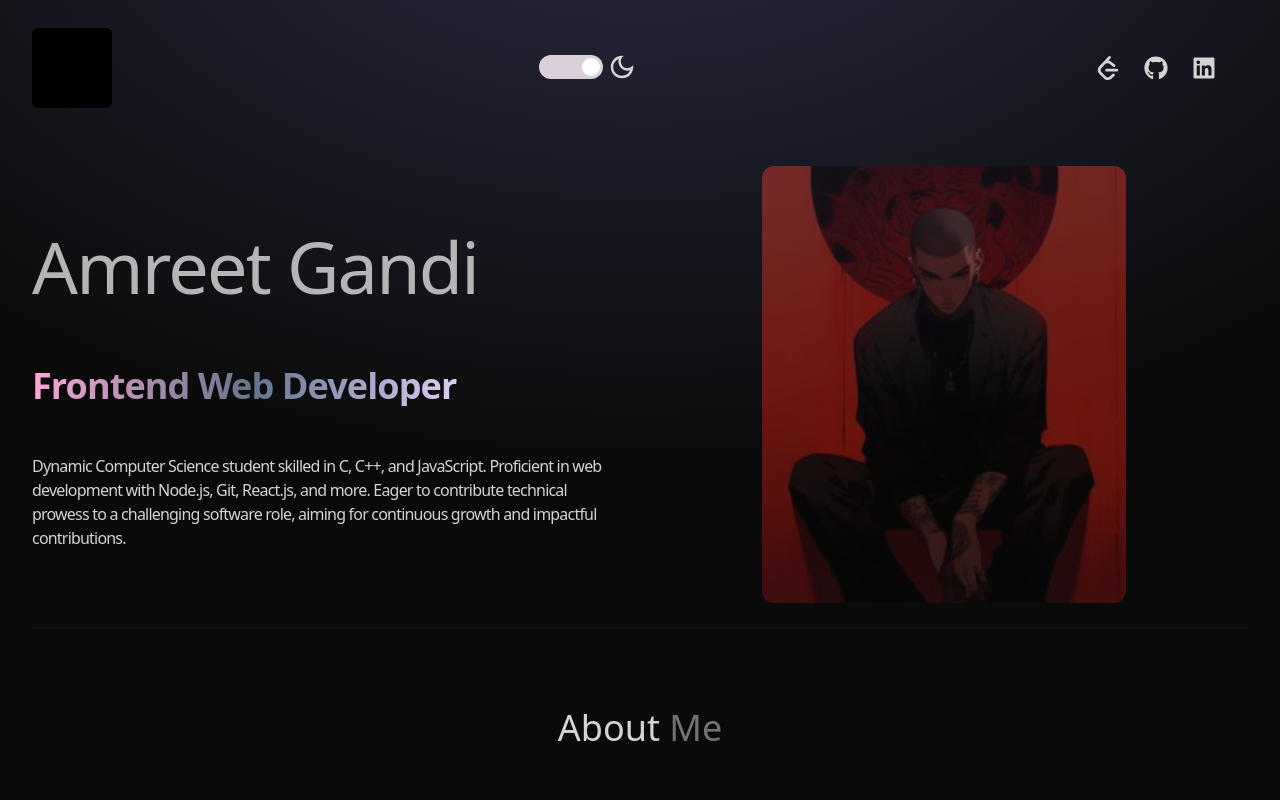
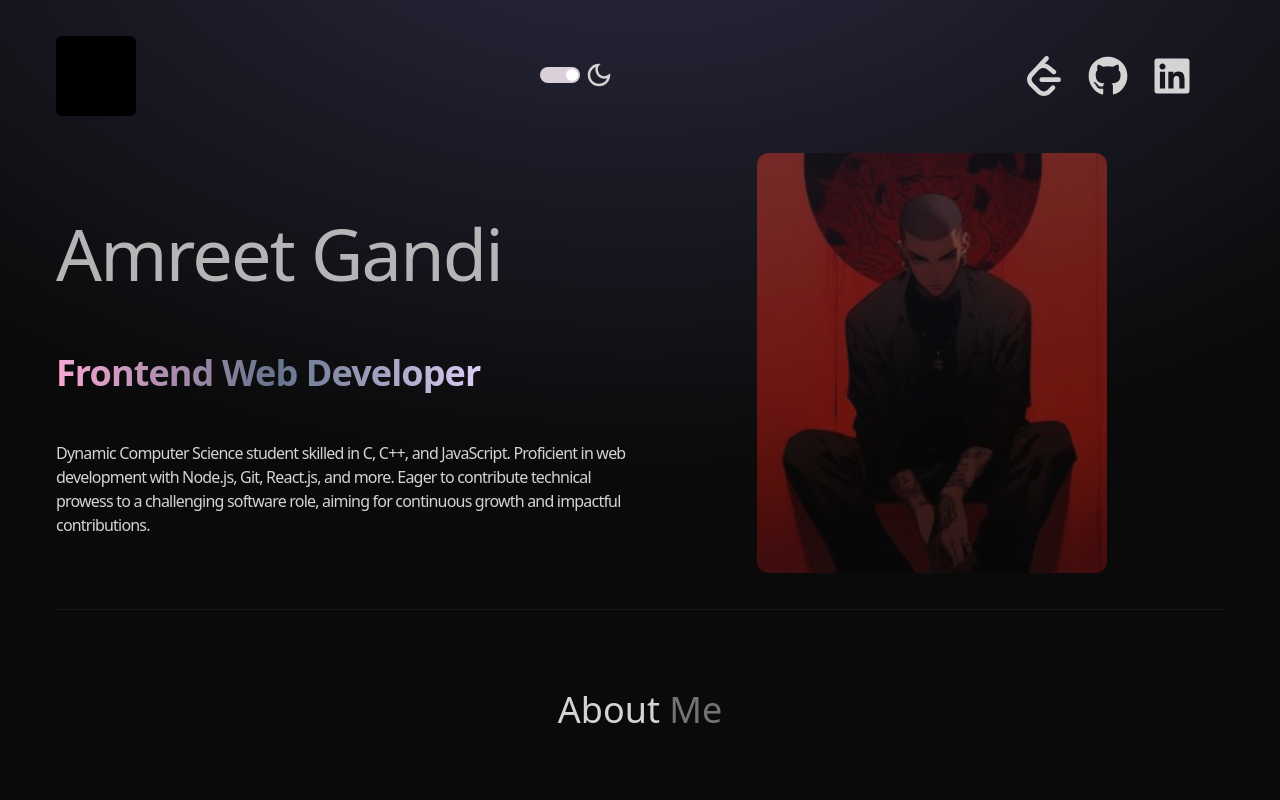
Before and after one commit to Aamreet/Portfolio-react, a React (Vite) app: page / in a window 1280 px wide. Shown: the top 800 px of the page. Built offline with nearby package versions, Linux system fonts and the light colour scheme; grey boxes are pictures that could not be loaded.

Commit message:
change the stylesheets

```diff
--- a/src/App.css
+++ b/src/App.css
@@ -1,8 +1,8 @@
 
   .switch-container{
-    right:50%;
-    width: 10%;
-}
+    width: 15%;
+   margin-left: 25px;
+  }
 
   .form-check{
     display: flex;
@@ -13,8 +13,8 @@
 
   .form-check-input{
     margin-top: 0;
-    width: 4rem!important;
-    height: 1.5rem!important;
+    width: 2.5rem!important;
+    height: 1rem!important;
     background-color: rgb(218, 208, 218)!important;
     border: none;
   }
--- a/src/components/Container.jsx
+++ b/src/components/Container.jsx
@@ -12,7 +12,7 @@ const Container = ({children}) => {
         <div className="absolute top-0 z-[-2] h-screen w-screen bg-neutral-950 bg-[radial-gradient(ellipse_80%_80%_at_50%_-20%,rgba(120,119,198,0.3),rgba(255,255,255,0))]"></div>
       </div>
 
-      <div className="container mx-auto px-8">
+      <div className="w-[95%] mx-auto px-4">
         {children}
       </div>
     </div>
--- a/src/components/Navbar.jsx
+++ b/src/components/Navbar.jsx
@@ -23,7 +23,7 @@ const Navbar = () => {
     return store.switchBoard;
   });
   return (
-    <nav className=" mb-[30px] flex items-center flex-wrap justify-between py-6">
+    <nav className=" mb-[25px] flex items-center flex-wrap justify-between pt-4">
       <motion.div
         whileHover={hoverEffect}
         className=" w-12 h-12 bg-cover bg-center border-none rounded xs:w-20 xs:h-20 "
@@ -37,12 +37,12 @@ const Navbar = () => {
       <div className="m-8 flex items-center justigy-center gap-4 text-2xl">
       <motion.div whileHover={hoverEffect}>
           <a target="_blank" href="https://leetcode.com/u/Saigojo/">
-            <SiLeetcode color={!checked ? "black" : ""} />
+            <SiLeetcode color={!checked ? "black" : ""} size={40} />
           </a>
         </motion.div>
         <motion.div whileHover={hoverEffect}>
           <a target="_blank" href="https://github.com/Aamreet/">
-            <FaGithub color={!checked ? "black" : ""} />
+            <FaGithub color={!checked ? "black" : ""} size={40} />
           </a>
         </motion.div>
 
@@ -51,7 +51,7 @@ const Navbar = () => {
             target="_blank"
             href="https://www.linkedin.com/in/amreet-gandi-487747208/"
           >
-            <FaLinkedin color={!checked ? "black" : ""} />
+            <FaLinkedin color={!checked ? "black" : ""} size={40}/>
           </a>
         </motion.div>
 
```
